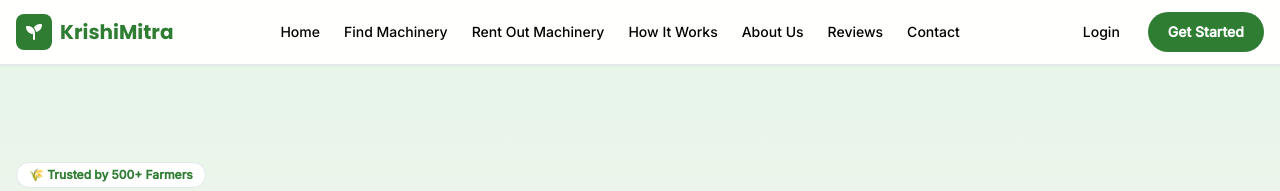
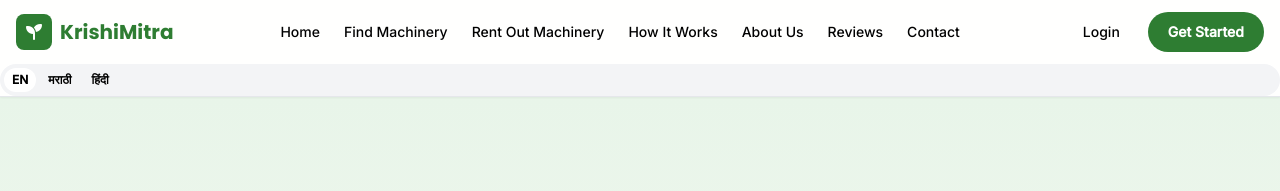
Before and after one commit to krishimitraofficial/krishimitra, a plain HTML site: page index.html in a window 1280 px wide. Shown: the top 191 px of the page. Drawn offline with nearby package versions, Linux system fonts and the light colour scheme.

Commit message:
Update index.html

```diff
--- a/index.html
+++ b/index.html
@@ -16,6 +16,11 @@
 <div class="flex items-center gap-2 cursor-pointer" onclick="navigate('home')"><div class="w-9 h-9 bg-primary rounded-lg flex items-center justify-center text-white"><i class="fa-solid fa-seedling"></i></div><span class="poppins font-bold text-xl text-primary">KrishiMitra</span></div>
 <div class="hidden lg:flex gap-6 text-sm font-medium"><a onclick="navigate('home')" class="navlink cursor-pointer">Home</a><a onclick="navigate('find')" class="navlink cursor-pointer">Find Machinery</a><a onclick="navigate('rent')" class="navlink cursor-pointer">Rent Out Machinery</a><a onclick="navigate('how')" class="navlink cursor-pointer">How It Works</a><a onclick="navigate('about')" class="navlink cursor-pointer">About Us</a><a onclick="navigate('reviews')" class="navlink cursor-pointer">Reviews</a><a onclick="navigate('contact')" class="navlink cursor-pointer">Contact</a></div>
 <div class="flex items-center gap-3"><button id="dashBtn" onclick="openDashboard()" class="hidden px-4 py-2 bg-gray-100 rounded-full text-sm"><i class="fa-regular fa-user mr-1"></i> Dashboard</button><button onclick="navigate('login')" id="loginBtn" class="px-4 py-2 text-sm font-medium">Login</button><button onclick="navigate('find')" class="hidden md:block px-5 py-2.5 bg-primary text-white rounded-full text-sm font-semibold">Get Started</button><button class="lg:hidden" onclick="toggleMobile()"><i class="fa-solid fa-bars text-xl"></i></button></div>
+</div>
+<div class="flex gap-1 bg-gray-100 p-1 rounded-full text-xs font-bold">
+<button onclick="setLang('en')" class="px-2 py-1 rounded-full bg-white">EN</button>
+<button onclick="setLang('mr')" class="px-2 py-1 rounded-full">मराठी</button>
+<button onclick="setLang('hi')" class="px-2 py-1 rounded-full">हिंदी</button>
 </div>
 <div id="mobileMenu" class="hidden lg:hidden border-t bg-white p-4 space-y-3"><a onclick="navigate('home');toggleMobile()" class="block">Home</a><a onclick="navigate('find');toggleMobile()" class="block">Find Machinery</a><a onclick="navigate('rent');toggleMobile()" class="block">Rent Out Machinery</a><a onclick="navigate('how');toggleMobile()" class="block">How It Works</a><a onclick="navigate('about');toggleMobile()" class="block">About Us</a><a onclick="navigate('reviews');toggleMobile()" class="block">Reviews</a><a onclick="navigate('contact');toggleMobile()" class="block">Contact</a></div>
 </nav>
```
